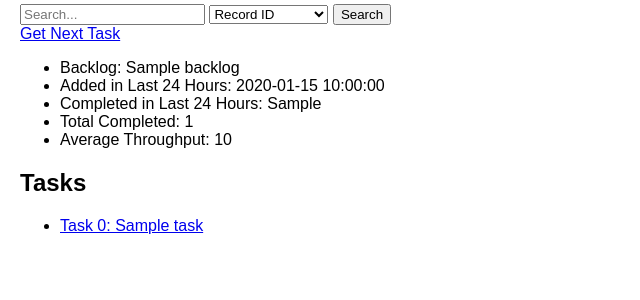
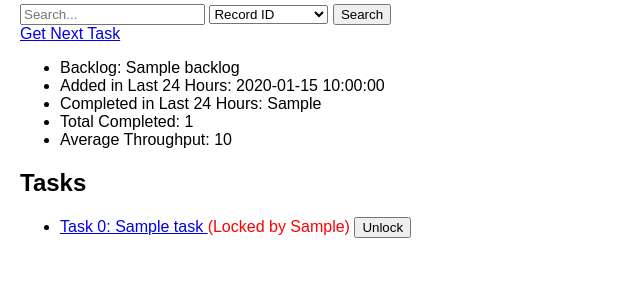
Before and after one commit to LSrihith/DataStewardship, a Flask app: template templates/queue.html in a window 1280 px wide. Shown: the part 278-578 px from the top of the page, without its empty margins (0-640 px from the left). Run offline with Flask 3, Linux system fonts and the light colour scheme; the visitor is signed in with stand-in values (Sample User, id 1); the template is opened without the code that fills it: most values are stand-ins (such as "Sample title", 1, 10 or a date in 2020).

Commit message:
Update queue.html

```diff
--- a/templates/queue.html
+++ b/templates/queue.html
@@ -52,16 +52,23 @@
         <h2>Tasks</h2>
         <ul>
             {% for task in tasks %}
-                <!-- Only display if Status != 'Completed' -->
-                {% if task['Status'] != 'Completed' %}
-                    <li>
-                        <!-- Link to the task detail page -->
-                        <a href="{{ url_for('task', queue_name=queue_name, task_id=loop.index0) }}">
-                            Task {{ loop.index0 }}: {{ task }}
-                        </a>
-                        <!-- If you don't want to show locking info at all, remove it -->
-                    </li>
+            <li>
+                <!-- Display the task as a link to its detail page -->
+                <a href="{{ url_for('task', queue_name=queue_name, task_id=loop.index0) }}">
+                    Task {{ loop.index0 }}: {{ task }}
+                </a>
+                <!-- Show if locked_by is not None -->
+                {% if task['locked_by'] %}
+                    <span style="color:red;">(Locked by {{ task['locked_by'] }})</span>
+                    <!-- Admin-only unlock button -->
+                    {% if session.get('role') == 'admin' %}
+                        <form action="{{ url_for('admin_unlock', queue_name=queue_name, task_id=loop.index0) }}"
+                              method="POST" style="display:inline;">
+                            <button type="submit">Unlock</button>
+                        </form>
+                    {% endif %}
                 {% endif %}
+            </li>
             {% endfor %}
         </ul>
     </div>
```
